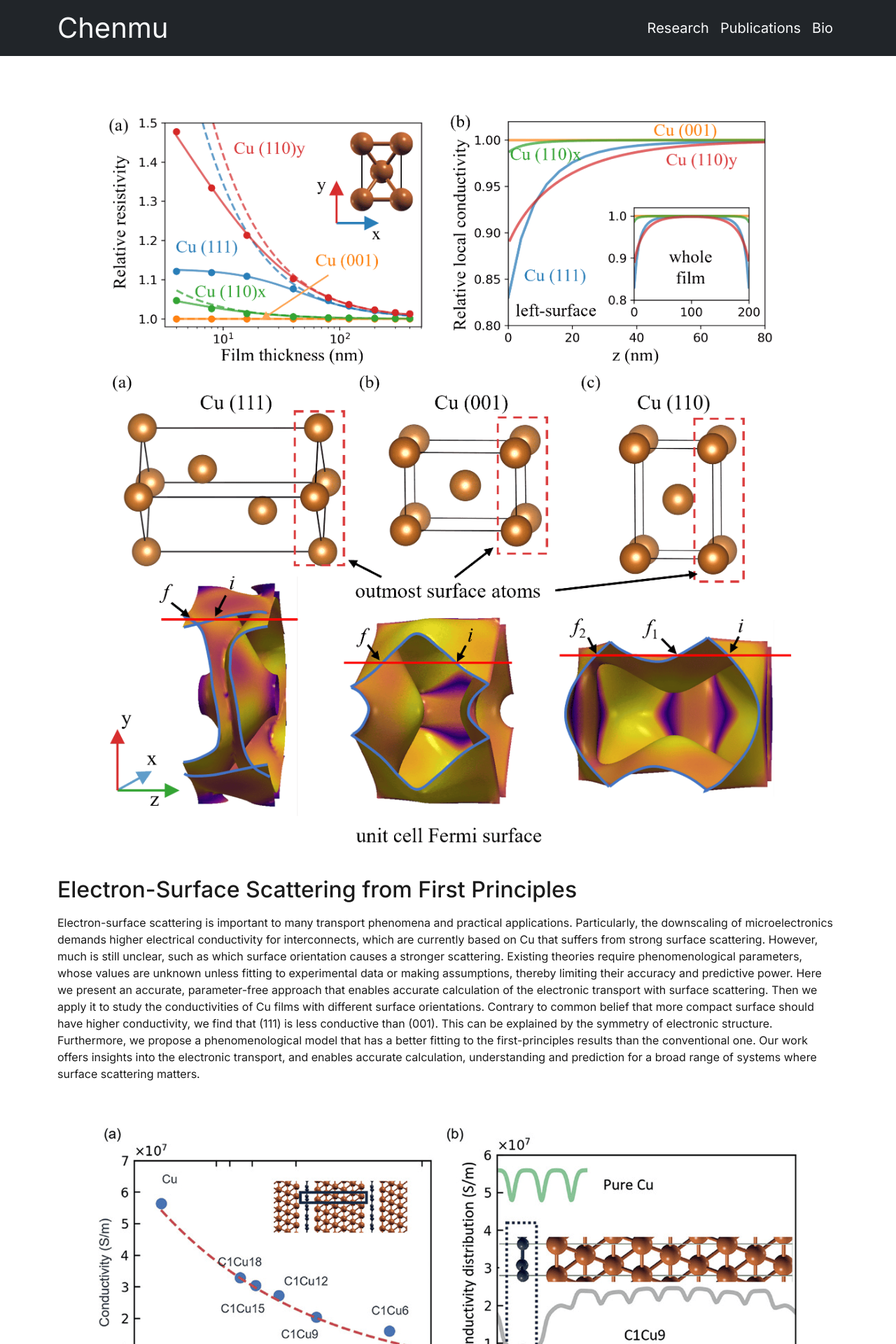
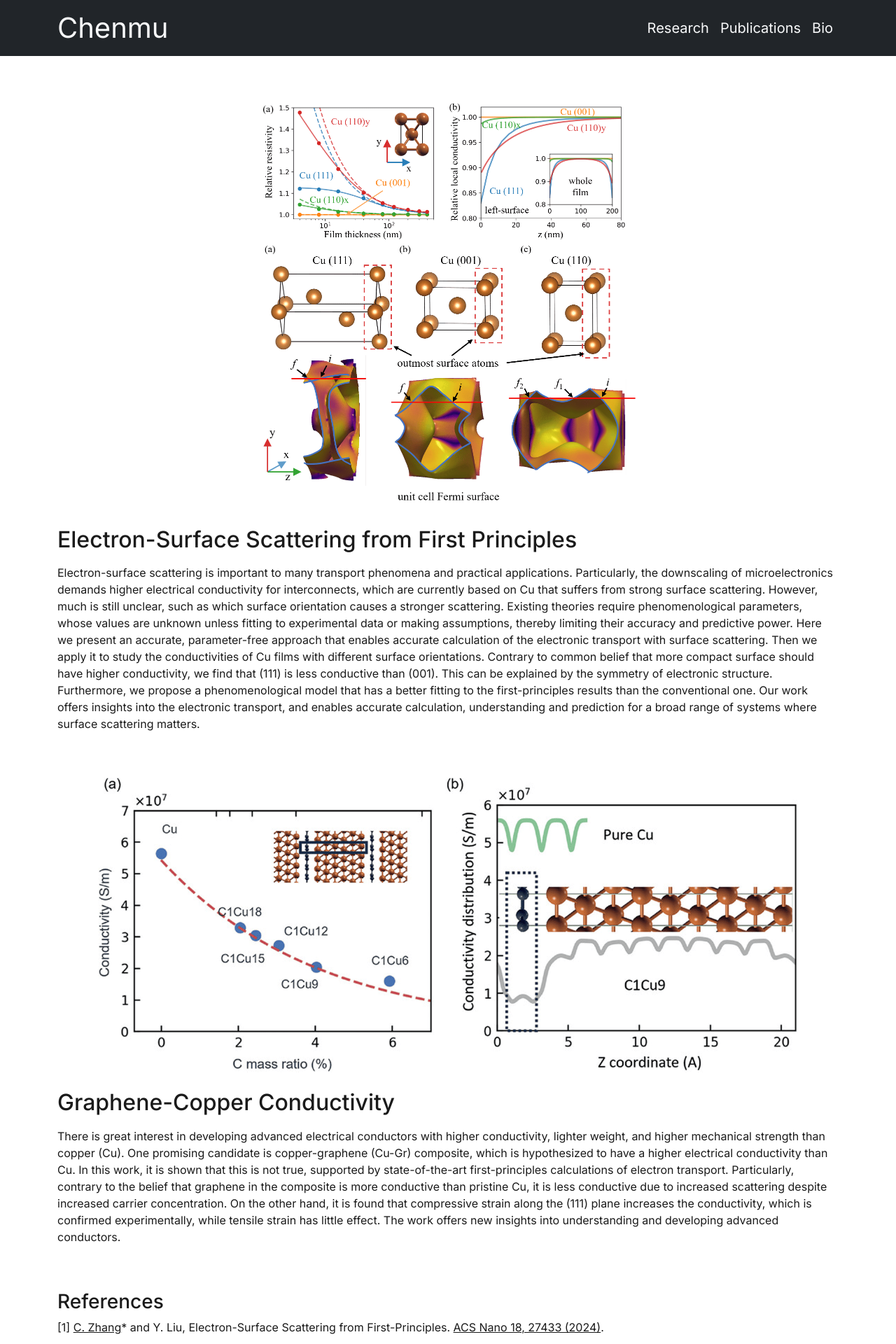
Before and after one commit to cz2014/cz2014.github.io, a Jekyll site: the page built from e-s1.html, in a window 1280 px wide. Shown: the top 1920 px of the page at 70% size. Built offline with Jekyll 4.4.1, drawn with Linux system fonts in a browser that asks for light colours.

Commit message:
Add max-height constraint to research figures for portrait images

```diff
--- a/_layouts/research-detail.html
+++ b/_layouts/research-detail.html
@@ -11,7 +11,7 @@ layout: default
         src="{{ page.figure }}"
         alt="{{ page.figure_alt | default: 'Research figure' }}"
         class="img-fluid"
-        style="max-width: 1000px;"
+        style="max-width: 1000px; max-height: 600px;"
       />
     </div>
   </div>
--- a/e-ph1.html
+++ b/e-ph1.html
@@ -13,7 +13,7 @@ description: Quadrupole scattering methodology and high-throughput screening for
         src="images/e-ph1-si.png"
         alt="Quadrupole scattering and free carrier screening in MoS2 and InSe"
         class="img-fluid"
-        style="max-width: 1000px;"
+        style="max-width: 1000px; max-height: 600px;"
       />
     </div>
   </div>
@@ -34,7 +34,7 @@ description: Quadrupole scattering methodology and high-throughput screening for
         src="images/e-ph2-si.png"
         alt="High-throughput screening results for 2D semiconductor carrier mobility"
         class="img-fluid"
-        style="max-width: 1000px;"
+        style="max-width: 1000px; max-height: 600px;"
       />
     </div>
   </div>
--- a/e-s1.html
+++ b/e-s1.html
@@ -13,7 +13,7 @@ description: First-principles electron-surface scattering in nanoscale metals an
         src="images/e-s1-si.png"
         alt="Electron-surface scattering in Cu films with different surface orientations"
         class="img-fluid"
-        style="max-width: 1000px;"
+        style="max-width: 1000px; max-height: 600px;"
       />
     </div>
   </div>
@@ -34,7 +34,7 @@ description: First-principles electron-surface scattering in nanoscale metals an
         src="images/e-s2-si.png"
         alt="Graphene-copper composite conductivity analysis"
         class="img-fluid"
-        style="max-width: 1000px;"
+        style="max-width: 1000px; max-height: 600px;"
       />
     </div>
   </div>
```
